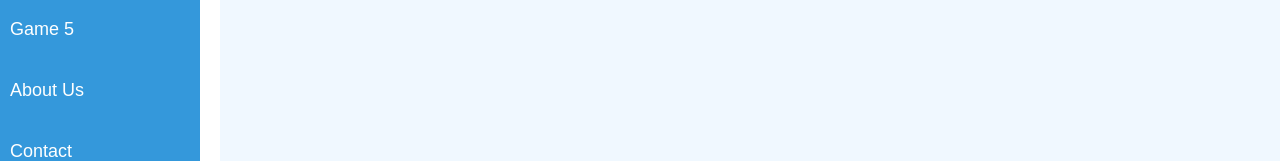
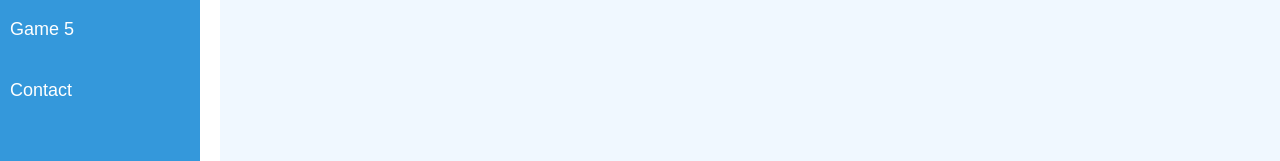
Before and after one commit to CodingKao/js-game-portfolio, a React (Create React App) app in the folder fin-edu-games/: page / in a window 1280 px wide. Shown: the part 332-493 px from the top of the page. Built offline with nearby package versions, Linux system fonts and the light colour scheme.

Commit message:
remove about me

```diff
--- a/fin-edu-games/src/components/navbar/Navbar.jsx
+++ b/fin-edu-games/src/components/navbar/Navbar.jsx
@@ -14,7 +14,6 @@ const Navbar = () => {
         <li><Link to="/game3">Game 3</Link></li>
         <li><Link to="/game4">Game 4</Link></li>
         <li><Link to="/game5">Game 5</Link></li>
-        <li><Link to="/about">About Us</Link></li>
         <li><Link to="/contact">Contact</Link></li>
       </ul>
     </nav>
```
